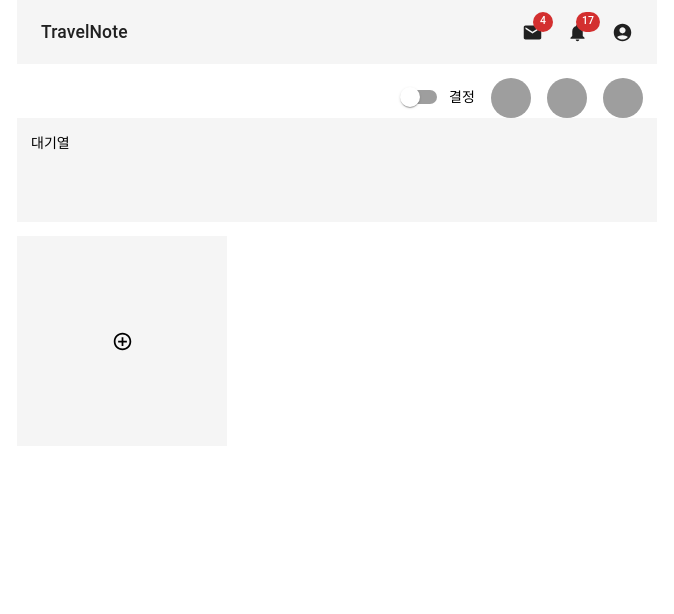
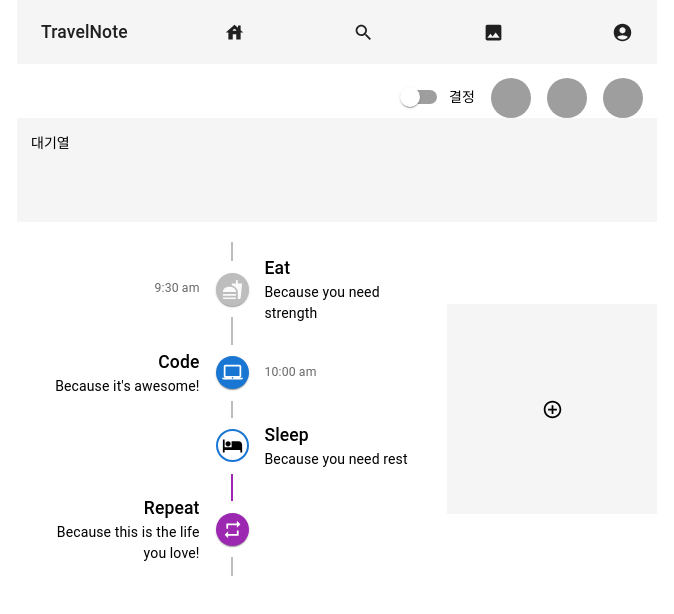
Before and after one commit to sohee-an/TravelNoteReview, a React (Vite) app: page /trip/plan in a window 1280 px wide. Shown: the top 614 px of the page, without its empty margins (303-977 px from the left). Built offline with nearby package versions, Linux system fonts and the light colour scheme; grey boxes are pictures that could not be loaded; what react-swipeable-views-utils would draw is missing.

Commit message:
🩹 features/tripPlan

```diff
--- a/src/components/layout/Layout/Navbar.tsx
+++ b/src/components/layout/Layout/Navbar.tsx
@@ -5,17 +5,15 @@ import Toolbar from '@mui/material/Toolbar';
 import IconButton from '@mui/material/IconButton';
 import Typography from '@mui/material/Typography';
 // import InputBase from '@mui/material/InputBase';
-import Badge from '@mui/material/Badge';
 import MenuItem from '@mui/material/MenuItem';
 import Menu from '@mui/material/Menu';
 // import MenuIcon from '@mui/icons-material/Menu';
 // import SearchIcon from '@mui/icons-material/Search';
 import AccountCircle from '@mui/icons-material/AccountCircle';
-import MailIcon from '@mui/icons-material/Mail';
-import NotificationsIcon from '@mui/icons-material/Notifications';
 import MoreIcon from '@mui/icons-material/MoreVert';
 import { createTheme, ThemeProvider } from '@mui/material/styles';
 import * as Styled from './styles';
+import { House, Photo, Search } from '@material-ui/icons';
 
 const theme = createTheme({
   palette: {
@@ -178,27 +176,35 @@ export default function PrimarySearchAppBar() {
             >
               TravelNote
             </Typography>
-
             <Box sx={{ flexGrow: 1 }} />
-            <Box sx={{ display: { xs: 'none', md: 'flex' } }}>
-              <IconButton
-                size="large"
-                aria-label="show 4 new mails"
-                color="inherit"
-              >
-                <Badge badgeContent={4} color="error">
-                  <MailIcon />
-                </Badge>
-              </IconButton>
+            <Box sx={{ flexGrow: 1 }}>
               <IconButton
                 size="large"
                 aria-label="show 17 new notifications"
                 color="inherit"
               >
-                <Badge badgeContent={17} color="error">
-                  <NotificationsIcon />
-                </Badge>
+                <House />
               </IconButton>
+            </Box>
+            <Box sx={{ flexGrow: 1 }}>
+              <IconButton
+                size="large"
+                aria-label="show 17 new notifications"
+                color="inherit"
+              >
+                <Search />
+              </IconButton>
+            </Box>
+            <Box sx={{ flexGrow: 1 }}>
+              <IconButton
+                size="large"
+                aria-label="show 17 new notifications"
+                color="inherit"
+              >
+                <Photo />
+              </IconButton>
+            </Box>{' '}
+            <Box sx={{ display: { xs: 'none', md: 'flex' } }}>
               <IconButton
                 size="large"
                 edge="end"
--- a/src/components/units/trip/Map/TimeLineTrip/TimeLineTrip.tsx
+++ b/src/components/units/trip/Map/TimeLineTrip/TimeLineTrip.tsx
@@ -12,16 +12,8 @@ import FastfoodIcon from '@mui/icons-material/Fastfood';
 import Typography from '@mui/material/Typography';
 import { dummyData } from './dummyData';
 import { useNavigate, useParams } from 'react-router-dom';
-type Props = {
-  timelinePosition?:
-    | 'left'
-    | 'right'
-    | 'alternate'
-    | 'alternate-reverse'
-    | undefined;
-};
 
-export default function TimelineTrip({ timelinePosition }: Props) {
+export default function TimelineTrip() {
   const navigate = useNavigate();
   const { tid } = useParams();
 
@@ -30,7 +22,7 @@ export default function TimelineTrip({ timelinePosition }: Props) {
   };
 
   return (
-    <Timeline position={timelinePosition ? timelinePosition : 'alternate'}>
+    <Timeline position="alternate">
       {dummyData.map((item) => {
         return (
           <TimelineItem key={item.id}>
--- a/src/components/units/user/TripPlan/TripPlan.tsx
+++ b/src/components/units/user/TripPlan/TripPlan.tsx
@@ -1,5 +1,7 @@
+import DragDropTimeLine from './component/DragDropTimeLine/DragDropTimeLine';
 import TripAdd from './component/TripAdd/TripAdd';
 import TripState from './component/TripState/TripState';
+
 import * as Styled from './styles';
 
 function TripPlan() {
@@ -10,7 +12,10 @@ function TripPlan() {
         <TripState />
       </Styled.StateWrapper>
       <Styled.TopWrapper>대기열</Styled.TopWrapper>
-      <TripAdd onClick={handleClick} />
+      <Styled.TripsWrapper>
+        <DragDropTimeLine />
+        <TripAdd onClick={handleClick} />
+      </Styled.TripsWrapper>
     </Styled.Container>
   );
 }
--- /dev/null
+++ b/src/components/units/user/TripPlan/component/DragDropTimeLine/DragDropTimeLine.tsx
@@ -0,0 +1,95 @@
+import * as React from 'react';
+import Timeline from '@mui/lab/Timeline';
+import TimelineItem from '@mui/lab/TimelineItem';
+import TimelineSeparator from '@mui/lab/TimelineSeparator';
+import TimelineConnector from '@mui/lab/TimelineConnector';
+import TimelineContent from '@mui/lab/TimelineContent';
+import TimelineOppositeContent from '@mui/lab/TimelineOppositeContent';
+import TimelineDot from '@mui/lab/TimelineDot';
+import FastfoodIcon from '@mui/icons-material/Fastfood';
+import LaptopMacIcon from '@mui/icons-material/LaptopMac';
+import HotelIcon from '@mui/icons-material/Hotel';
+import RepeatIcon from '@mui/icons-material/Repeat';
+import Typography from '@mui/material/Typography';
+
+export default function DragDropTimeLine() {
+  return (
+    <Timeline position="alternate">
+      <TimelineItem>
+        <TimelineOppositeContent
+          sx={{ m: 'auto 0' }}
+          align="right"
+          variant="body2"
+          color="text.secondary"
+        >
+          9:30 am
+        </TimelineOppositeContent>
+        <TimelineSeparator>
+          <TimelineConnector />
+          <TimelineDot>
+            <FastfoodIcon />
+          </TimelineDot>
+          <TimelineConnector />
+        </TimelineSeparator>
+        <TimelineContent sx={{ py: '12px', px: 2 }}>
+          <Typography variant="h6" component="span">
+            Eat
+          </Typography>
+          <Typography>Because you need strength</Typography>
+        </TimelineContent>
+      </TimelineItem>
+      <TimelineItem>
+        <TimelineOppositeContent
+          sx={{ m: 'auto 0' }}
+          variant="body2"
+          color="text.secondary"
+        >
+          10:00 am
+        </TimelineOppositeContent>
+        <TimelineSeparator>
+          <TimelineConnector />
+          <TimelineDot color="primary">
+            <LaptopMacIcon />
+          </TimelineDot>
+          <TimelineConnector />
+        </TimelineSeparator>
+        <TimelineContent sx={{ py: '12px', px: 2 }}>
+          <Typography variant="h6" component="span">
+            Code
+          </Typography>
+          <Typography>Because it&apos;s awesome!</Typography>
+        </TimelineContent>
+      </TimelineItem>
+      <TimelineItem>
+        <TimelineSeparator>
+          <TimelineConnector />
+          <TimelineDot color="primary" variant="outlined">
+            <HotelIcon />
+          </TimelineDot>
+          <TimelineConnector sx={{ bgcolor: 'secondary.main' }} />
+        </TimelineSeparator>
+        <TimelineContent sx={{ py: '12px', px: 2 }}>
+          <Typography variant="h6" component="span">
+            Sleep
+          </Typography>
+          <Typography>Because you need rest</Typography>
+        </TimelineContent>
+      </TimelineItem>
+      <TimelineItem>
+        <TimelineSeparator>
+          <TimelineConnector sx={{ bgcolor: 'secondary.main' }} />
+          <TimelineDot color="secondary">
+            <RepeatIcon />
+          </TimelineDot>
+          <TimelineConnector />
+        </TimelineSeparator>
+        <TimelineContent sx={{ py: '12px', px: 2 }}>
+          <Typography variant="h6" component="span">
+            Repeat
+          </Typography>
+          <Typography>Because this is the life you love!</Typography>
+        </TimelineContent>
+      </TimelineItem>
+    </Timeline>
+  );
+}
--- /dev/null
+++ b/src/components/units/user/TripPlan/component/DragDropTimeLine/index.ts
@@ -0,0 +1 @@
+export { default } from './DragDropTimeLine';
--- a/src/components/units/user/TripPlan/component/TripAdd/styles.ts
+++ b/src/components/units/user/TripPlan/component/TripAdd/styles.ts
@@ -8,4 +8,9 @@ export const Container = styled.div`
   justify-content: center;
   align-items: center;
   cursor: pointer;
+
+  :hover {
+    border: 2px solid blue;
+    transform: scale(1.05);
+  }
 `;
--- a/src/components/units/user/TripPlan/styles.ts
+++ b/src/components/units/user/TripPlan/styles.ts
@@ -21,3 +21,9 @@ export const TopWrapper = styled.div`
   background-color: whitesmoke;
   margin-bottom: 1rem;
 `;
+
+export const TripsWrapper = styled.div`
+  display: flex;
+  justify-content: center;
+  align-items: center;
+`;
--- a/src/components/units/user/UserInfo/UserInfo.tsx
+++ b/src/components/units/user/UserInfo/UserInfo.tsx
@@ -6,8 +6,9 @@ function UserInfo() {
     <User.Container>
       <User.UserProfile>
         <User.ProfileLeft>
-          <User.Img src="https://i.namu.wiki/i/IUKpnzynPCMlkcs4qRLos3NAnwQu48KLCi7eUXFK0RDyRO1o4rgquRpH2iEJh6G4CGkiGglBWuDp04zsc4Cwww.webp"></User.Img>
-
+          <User.ImgContainer>
+            <img src="https://i.namu.wiki/i/IUKpnzynPCMlkcs4qRLos3NAnwQu48KLCi7eUXFK0RDyRO1o4rgquRpH2iEJh6G4CGkiGglBWuDp04zsc4Cwww.webp" />
+          </User.ImgContainer>
           <div>홍길동</div>
         </User.ProfileLeft>
         <User.ProfilRight>
--- a/src/components/units/user/UserInfo/styles.ts
+++ b/src/components/units/user/UserInfo/styles.ts
@@ -21,12 +21,21 @@ export const ProfileLeft = styled.div`
   align-items: center;
   padding: 0.5rem;
 `;
-export const Img = styled.img`
-  height: 12rem;
-  width: 12rem;
-  border: 1px solid gray;
-  border-radius: 50%;
-  margin: 1rem;
+export const ImgContainer = styled.div`
+  height: 85%;
+  width: 100%;
+  display: flex;
+  justify-content: center;
+  align-items: center;
+
+  & img {
+    border: 1px solid gray;
+    border-radius: 50%;
+    margin: 1rem;
+    object-fit: cover;
+    width: 10rem;
+    height: 10rem;
+  }
 `;
 export const ProfilRight = styled.div`
   width: 70%;
```
